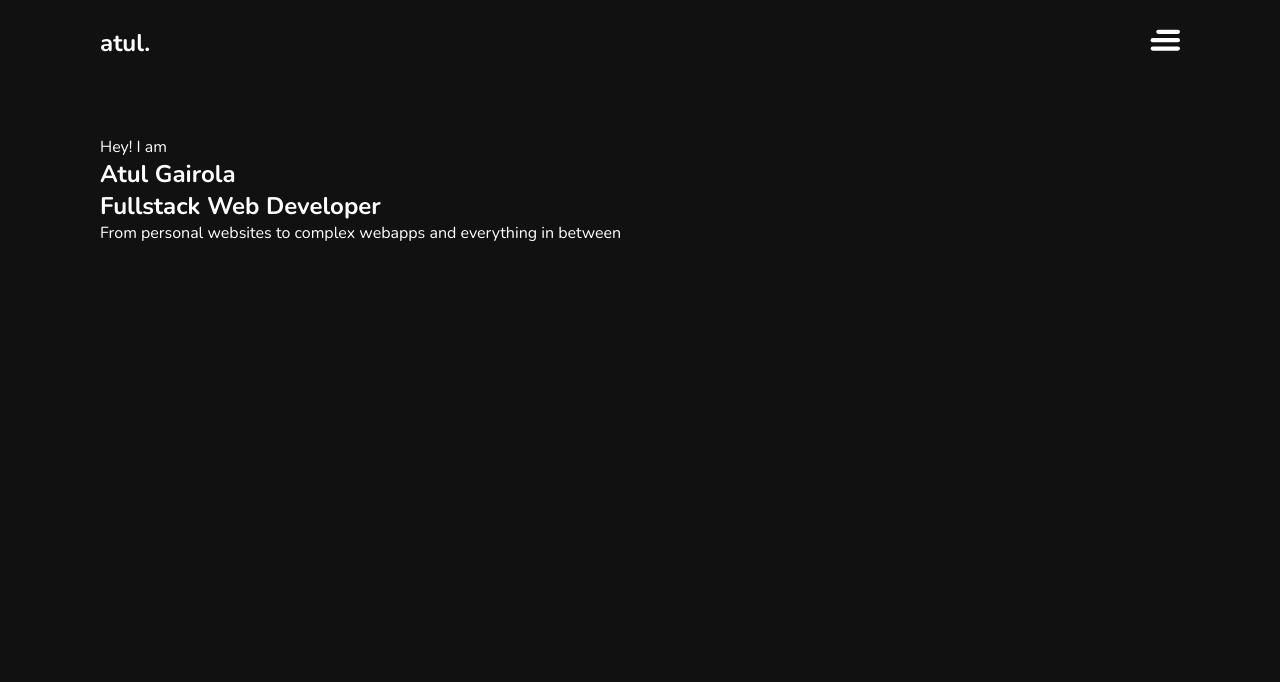
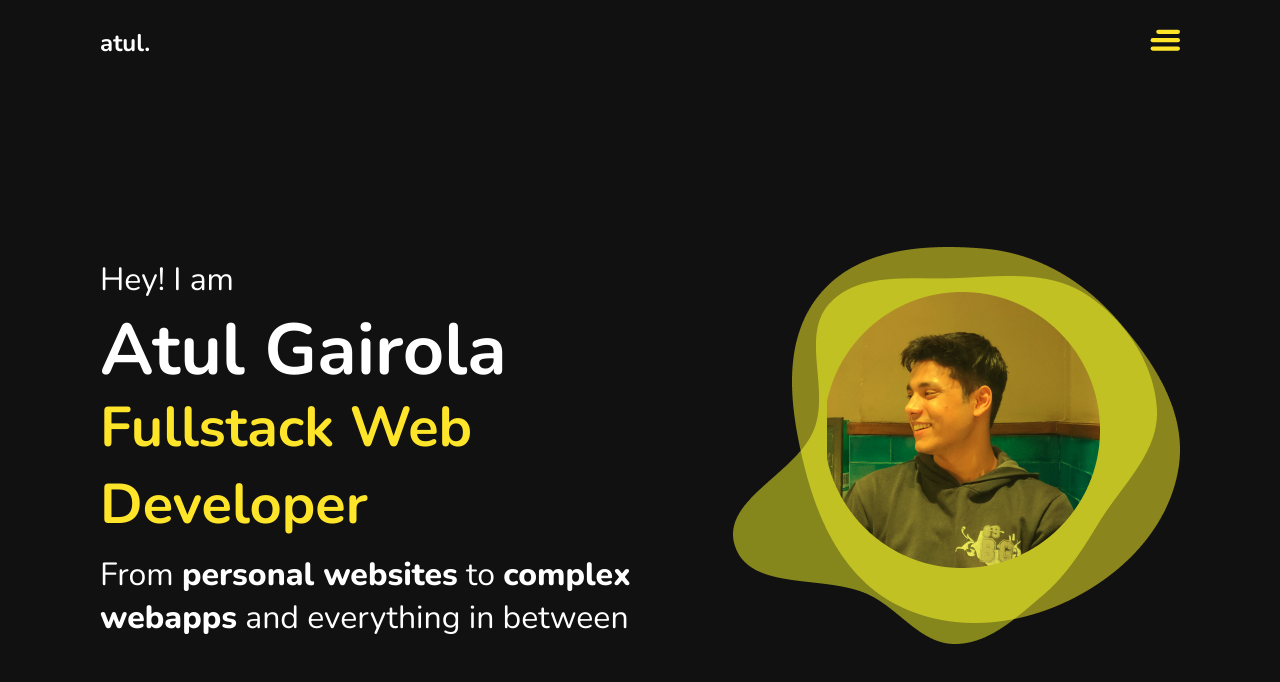
Before and after one commit to atul-gairola/Portfolio, a React (Create React App) app: page / in a window 1280 px wide. Shown: the top 682 px of the page. Built offline with nearby package versions, Linux system fonts and the light colour scheme.

Commit message:
UI: create hero section

```diff
--- a/src/pages/Home/components/HeroSection/index.jsx
+++ b/src/pages/Home/components/HeroSection/index.jsx
@@ -1,7 +1,54 @@
 import React from "react";
+import { createUseStyles } from "react-jss";
+
+import HeroImage from "../../../../assets/images/HeroImage.png";
+
+const useStyles = createUseStyles((theme) => ({
+  heroSection: {
+    display: "grid",
+    gridTemplateColumns: "2fr 1fr",
+    height: "calc(100vh - 176px)",
+    alignItems: "center",
+    "& h1": {
+      fontSize: "4.5em",
+    },
+    "& h2": {
+      fontSize: "3.5em",
+      color: theme.colors.primary,
+      marginBottom: 0,
+      transform: "translateY(-10px)",
+    },
+    "& p:first-of-type": {
+      fontSize: "2em",
+    },
+    "& p:last-of-type": {
+      fontSize: "2em",
+      "& > span": {
+        fontWeight: "800",
+      },
+    },
+  },
+}));
 
 const HeroSection = () => {
-  return <div></div>;
+  const classes = useStyles();
+
+  return (
+    <section className={classes.heroSection}>
+      <div>
+        <p>Hey! I am</p>
+        <h1>Atul Gairola</h1>
+        <h2>Fullstack Web Developer</h2>
+        <p>
+          From <span>personal websites</span> to <span>complex webapps</span>{" "}
+          and everything in between
+        </p>
+      </div>
+      <div>
+        <img src={HeroImage} alt="Atul Gairola" />
+      </div>
+    </section>
+  );
 };
 
 export default HeroSection;
--- a/src/pages/Home/index.jsx
+++ b/src/pages/Home/index.jsx
@@ -1,19 +1,12 @@
 import React from "react";
 
 import Layout from "../../global/layouts/Layout";
+import HeroSection from "./components/HeroSection";
 
 const Home = () => {
   return (
     <Layout>
-      <section>
-        <p>Hey! I am</p>
-        <h1>Atul Gairola</h1>
-        <h2>Fullstack Web Developer</h2>
-        <p>
-          From <span>personal websites</span> to <span>complex webapps</span>{" "}
-          and everything in between
-        </p>
-      </section>
+      <HeroSection />
     </Layout>
   );
 };
--- a/src/theme.js
+++ b/src/theme.js
@@ -1,7 +1,8 @@
 export const darkTheme = {
   colors: {
-    primary: "#fff",
+    base: "#fff",
     background: "#111111",
+    primary: "#fee52a",
   },
   viewports: {
     mobile: "650px",
```
Also changed, not shown: src/assets/images/HeroImage.png (added).
